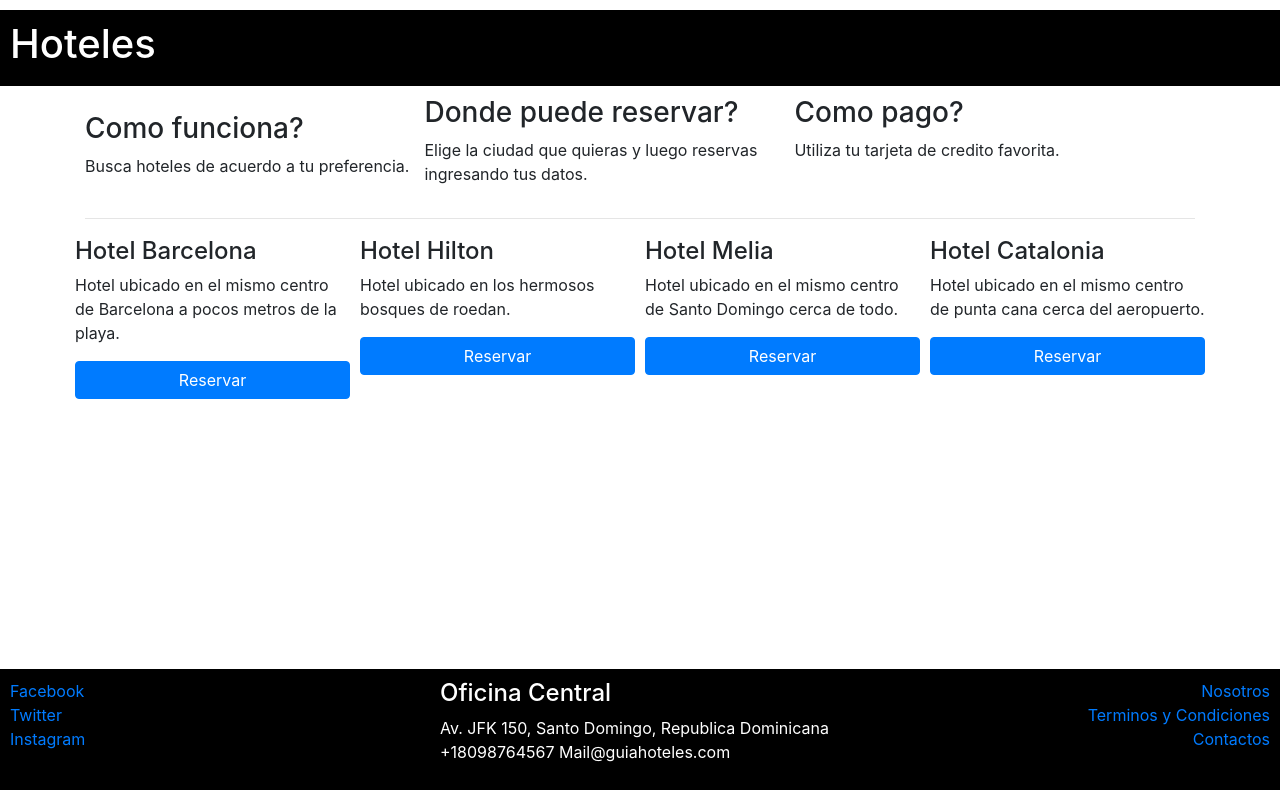
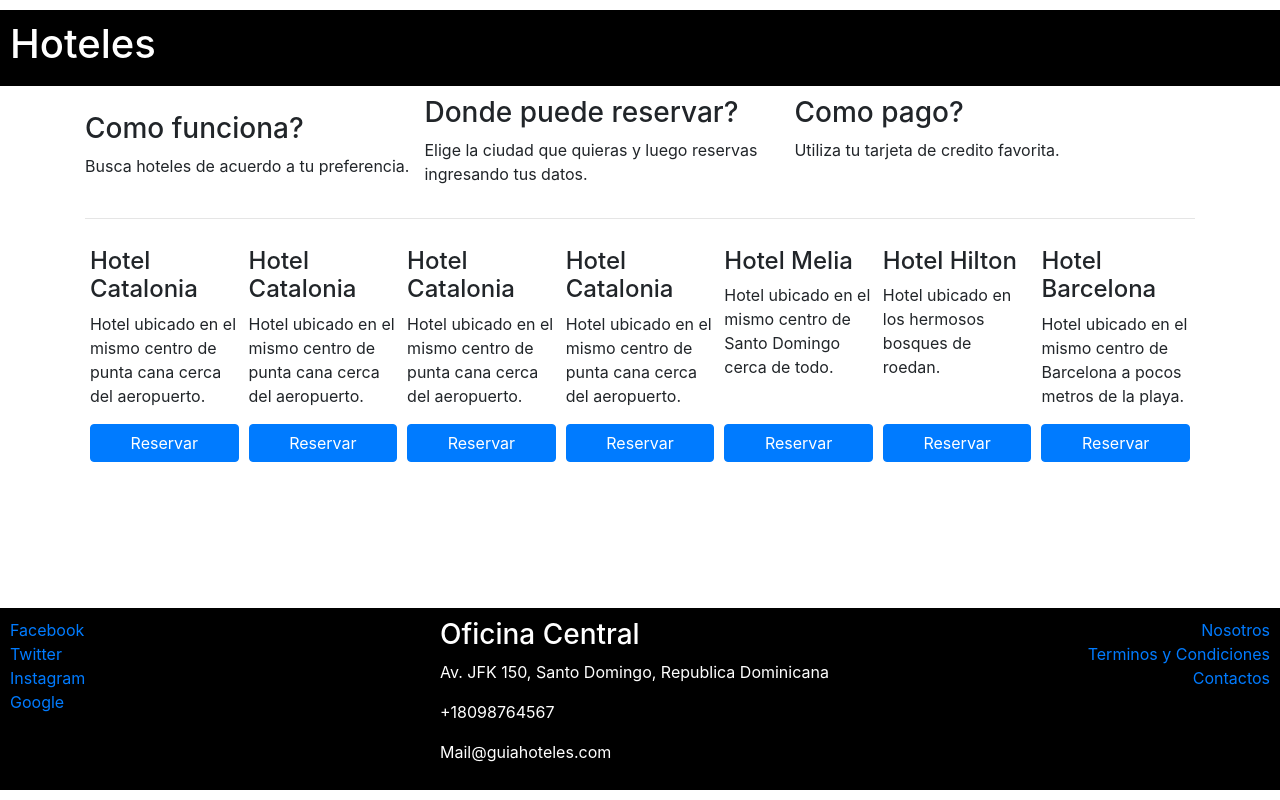
Before and after one commit to emmanuelepp/Guia-Hoteles, a website: page index.html in a window 1280 px wide. Drawn offline with nearby package versions, Linux system fonts and the light colour scheme.

Commit message:
modificando el ui

```diff
--- a/css/main.css
+++ b/css/main.css
@@ -7,9 +7,9 @@
     border-radius: 0%;
 }
 
-.footer {
-    position: absolute;
-    bottom: 0%;
+footer {
+   position: absolute;
+   bottom: 0;
     padding: 10px 10px 10px 10px;
     background-color: black;
     color: white;
@@ -17,15 +17,18 @@
     margin-top: 10px;
     width: 100%;
 
+
+
 }
 
 .card-hotel {
     flex: 1 150px;
     padding: 2px 5px 2px 5px;
-
+    margin-top: 10px;
 }
 
 .btn-reserva {
     width: 100%;
 
+
 }
--- a/index.html
+++ b/index.html
@@ -38,49 +38,82 @@
     </div>
     <hr>
 
-    <div class="row">
-      <div class="col-sm-3 card-hotel">
+    <div class="d-flex flex-wrap flex-row-reverse">
+      <div class="card-hotel d-flex flex-column justify-content-between">
+        <div>
           <h4>Hotel Barcelona</h4>
           <p>Hotel ubicado en el mismo centro de Barcelona a pocos metros de la playa.</p>
-        <button class="btn btn-primary btn-reserva"> Reservar</button>
+        </div>
+        <div><button class="btn btn-primary btn-reserva"> Reservar</button></div>
       </div>
 
-      <div class="col-sm-3 card-hotel">
+      <div class="card-hotel d-flex flex-column justify-content-between">
+        <div>
           <h4>Hotel Hilton</h4>
           <p>Hotel ubicado en los hermosos bosques de roedan.</p>
-        <button class="btn btn-primary btn-reserva"> Reservar</button>
+        </div>
+        <div><button class="btn btn-primary btn-reserva"> Reservar</button></div>
       </div>
 
-      <div class="col-sm-3 card-hotel">
+      <div class="card-hotel d-flex flex-column justify-content-between">
+        <div>
           <h4>Hotel Melia</h4>
           <p>Hotel ubicado en el mismo centro de Santo Domingo cerca de todo.</p>
-        <button class="btn btn-primary btn-reserva"> Reservar</button>
+        </div>
+        <div><button class="btn btn-primary btn-reserva "> Reservar</button></div>
       </div>
 
-      <div class="col-sm-3 card-hotel">
+      <div class="card-hotel d-flex flex-column justify-content-between">
+        <div>
           <h4>Hotel Catalonia</h4>
           <p>Hotel ubicado en el mismo centro de punta cana cerca del aeropuerto.</p>
-        <button class="btn btn-primary btn-reserva"> Reservar</button>
+        </div>
+        <div><button class="btn btn-primary btn-reserva"> Reservar</button></div>
       </div>
 
+      <div class="card-hotel d-flex flex-column justify-content-between">
+        <div>
+          <h4>Hotel Catalonia</h4>
+          <p>Hotel ubicado en el mismo centro de punta cana cerca del aeropuerto.</p>
+        </div>
+        <div><button class="btn btn-primary btn-reserva"> Reservar</button></div>
+      </div>
+
+      <div class="card-hotel d-flex flex-column justify-content-between">
+        <div>
+          <h4>Hotel Catalonia</h4>
+          <p>Hotel ubicado en el mismo centro de punta cana cerca del aeropuerto.</p>
+        </div>
+        <div><button class="btn btn-primary btn-reserva"> Reservar</button></div>
+      </div>
+
+      <div class="card-hotel d-flex flex-column justify-content-between">
+        <div>
+          <h4>Hotel Catalonia</h4>
+          <p>Hotel ubicado en el mismo centro de punta cana cerca del aeropuerto.</p>
+        </div>
+        <div><button class="btn btn-primary btn-reserva"> Reservar</button></div>
+      </div>
     </div>
   </div>
 
-  <footer class="footer">
+  <footer>
     <div class="row">
       <div class="col-sm-4 d-flex flex-column">
         <a href="https://wwww.fabebook.com"> Facebook</a>
         <a href="https://wwww.twitter.com"> Twitter</a>
         <a href="https://wwww.instagram.com"> Instagram</a>
+        <a href="https://wwww.google.com"> Google</a>
       </div>
-      <div class="col-sm-4 d-flex flex-column">
+      <div class="col-sm-4">
         <address>
-          <h4>Oficina Central</h4>
-          Av. JFK 150, Santo Domingo, Republica Dominicana
-          +18098764567
-          Mail@guiahoteles.com
+          <h3>Oficina Central</h3>
+          <p>Av. JFK 150, Santo Domingo, Republica Dominicana</p>
+          <p>+18098764567</p>
+          <p>Mail@guiahoteles.com</p>
         </address>
       </div>
+
       <div class="col-sm-4 d-flex flex-column align-items-end">
         <a href="https://wwww.fabebook.com"> Nosotros</a>
         <a href="https://wwww.twitter.com"> Terminos y Condiciones</a>
```
Lines whose indentation alone changed are shown as unchanged.
